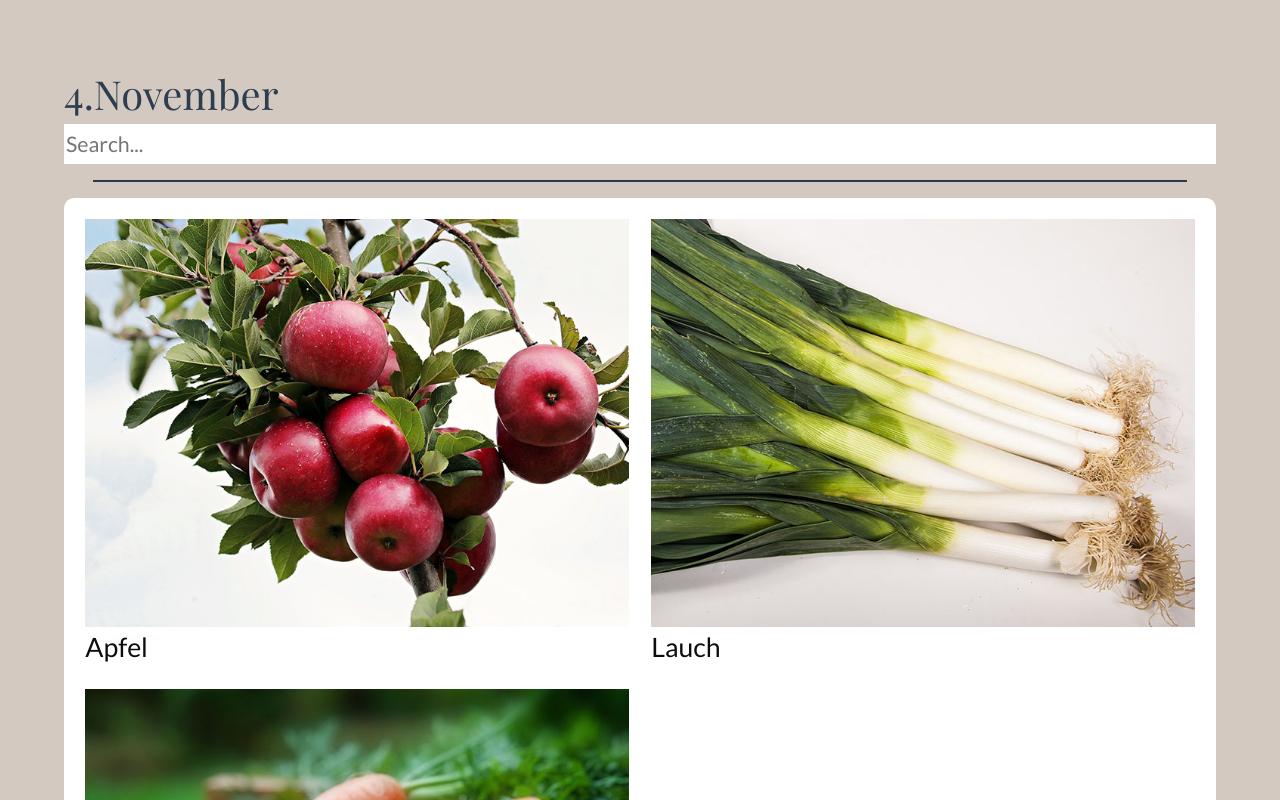
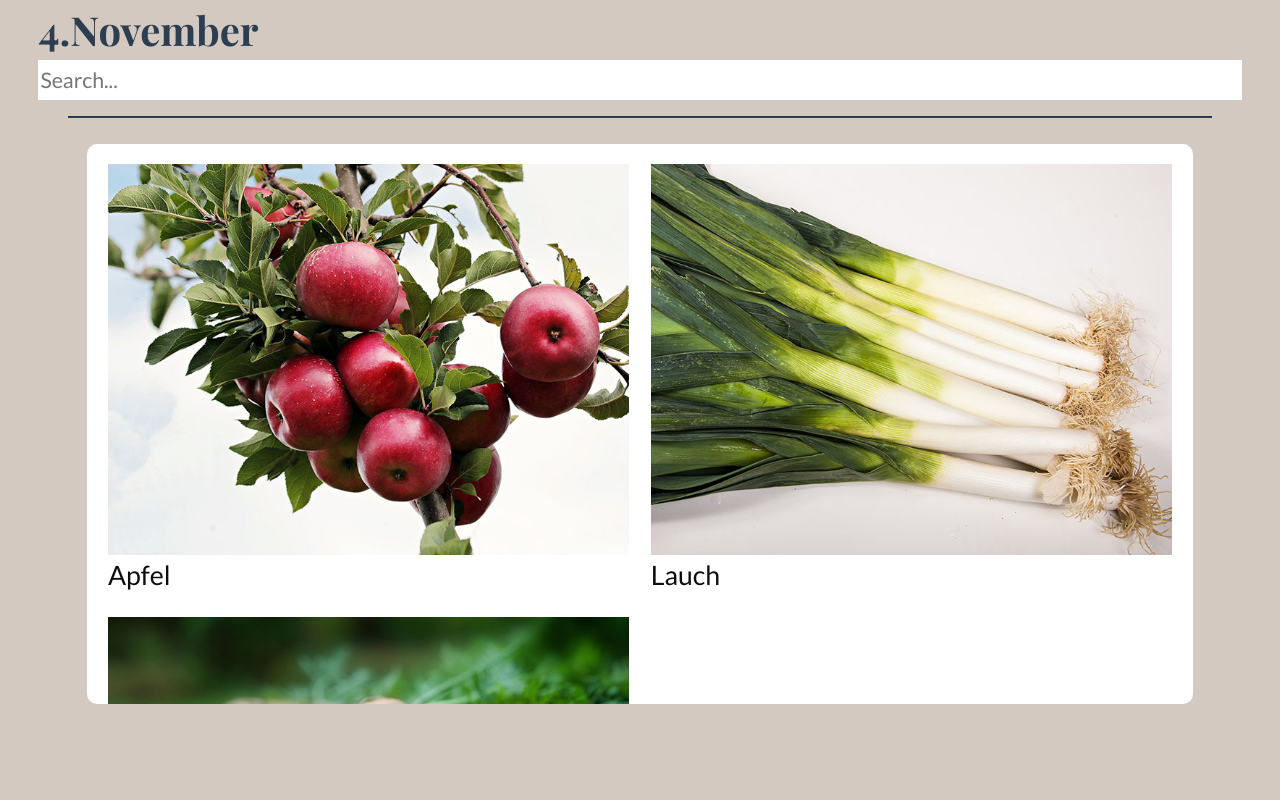
Before and after one commit to arise-dnb/seasonal-calendar, a Vue app: page /#/ in a window 1280 px wide. Shown: the top 800 px of the page. Built offline with nearby package versions, Linux system fonts and the light colour scheme.

Commit message:
fixed formatting

```diff
--- a/src/App.vue
+++ b/src/App.vue
@@ -5,11 +5,12 @@
 </template>
 
 <style>
-@import url("https://fonts.googleapis.com/css?family=Lato|Playfair+Display&display=swap");
+@import url("https://fonts.googleapis.com/css?family=Lato|Playfair+Display:400,700&display=swap");
 
 html,
 body {
-  height: 100%;
+  height: 100vh;
+  width: 100vw;
 }
 
 #app {
@@ -18,7 +19,7 @@ body {
   -moz-osx-font-smoothing: grayscale;
   text-align: left;
   color: #2c3e50;
-  background-color: #d4c9c0;
+  background-color: #d4c9c1;
   height: 100vh;
   width: 100vw;
 }
--- a/src/components/DateHeader.vue
+++ b/src/components/DateHeader.vue
@@ -43,5 +43,6 @@ export default {
 .dateheader {
   font-family: "Playfair Display", "serif";
   font-size: 30pt;
+  font-weight: 700;
 }
 </style>
--- a/src/components/GridView.vue
+++ b/src/components/GridView.vue
@@ -20,6 +20,8 @@ export default {
   padding: 10px 10px;
   width: 90%;
   height: 100%;
+  overflow-y: auto;
+  max-height: 70vh;
 
   display: flex;
   flex-direction: row;
@@ -27,10 +29,6 @@ export default {
   border-radius: 10px;
   background-color: white;
 
-  top: 0;
-  bottom: 0;
-  left: 0;
-  right: 0;
   margin-left: auto;
   margin-right: auto;
 
--- a/src/views/Home.vue
+++ b/src/views/Home.vue
@@ -7,7 +7,9 @@
       <!--:key = v-bind:key-->
       <hr />
     </div>
-    <GridView :pictures="filteredArray" />
+    <div class="list">
+      <GridView :pictures="filteredArray" />
+    </div>
   </div>
 </template>
 
@@ -106,7 +108,7 @@ export default {
       },
 
       months: [
-        { mID: "1", name: "Januar", seasonal: ["lauch"] },
+        { mID: "1", name: "Januar", seasonal: ["lauch", "lauch", "lauch"] },
         { mID: "2", name: "Februar", seasonal: ["lauch"] },
         { mID: "3", name: "März", seasonal: ["lauch", "spinat"] },
         { mID: "4", name: "April", seasonal: ["lauch", "spinat"] },
@@ -194,7 +196,11 @@ export default {
           name: "November",
           seasonal: ["apfel", "lauch", "karotte"]
         },
-        { mID: "12", name: "Dezember", seasonal: ["lauch"] }
+        {
+          mID: "12",
+          name: "Dezember",
+          seasonal: ["apfel", "lauch", "karotte", "apfel", "lauch", "karotte"]
+        } //eigentlich nur lauch
       ]
     };
   },
@@ -250,11 +256,9 @@ export default {
 
 <style>
 .header {
-  background-color: #d4c9c0;
-  width: 90%;
-  padding-top: 5%;
-  margin-left: auto;
-  margin-right: auto;
+  width: 100%;
+  height: auto;
+  padding: 0% 3%;
 }
 
 hr {
@@ -264,4 +268,8 @@ hr {
   margin-left: auto;
   margin-right: auto;
 }
+
+.list {
+  margin: 2%;
+}
 </style>
```
